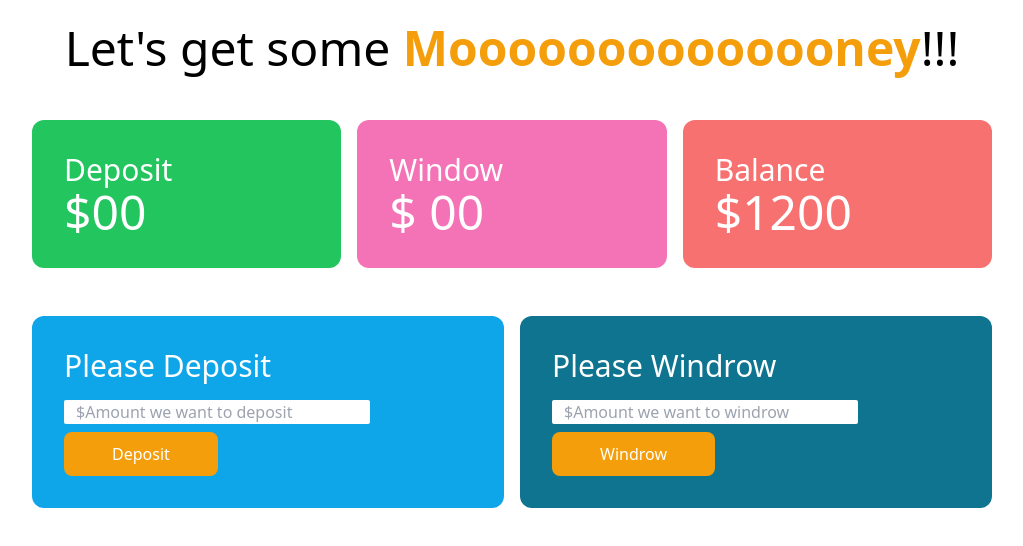
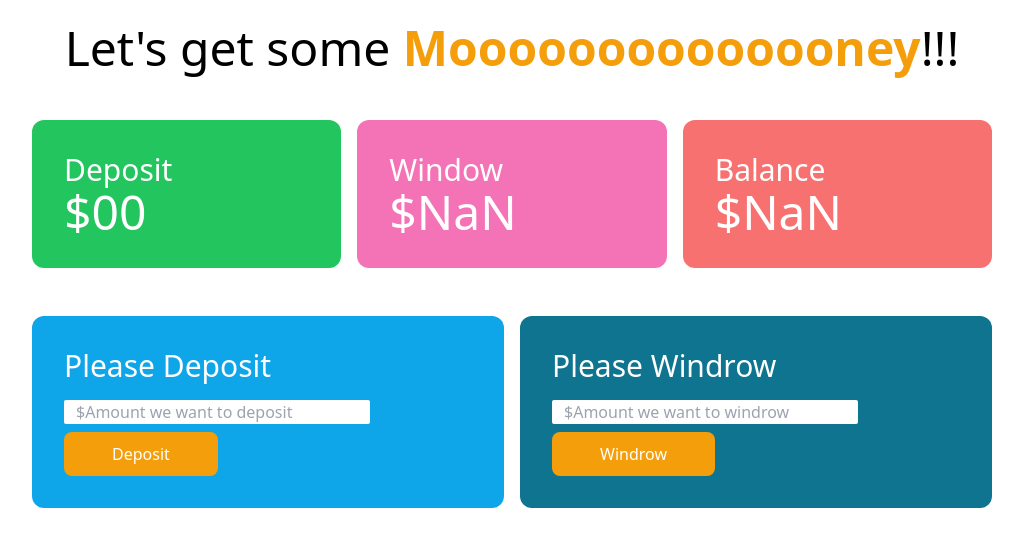
Before and after one commit to MdArefineAhamedJoy/Babar-bank-jsDom, a plain HTML site: page bank.html in a window 1280 px wide. Both pictures are taken after a click on the button "Windrow". Shown: the whole page, without its empty margins (128-1151 px from the left). Drawn offline with nearby package versions, Linux system fonts and the light colour scheme.

Commit message:
finst Project

```diff
--- a/bank.html
+++ b/bank.html
@@ -21,7 +21,7 @@
        </div>
        <div class="bg-pink-400 p-8 rounded-xl">
           <h4 class="text-3xl">Window</h4>
-          <h2 class="text-5xl">$ <span>00</span> </h2>
+          <h2 class="text-5xl">$<span id="windrow-total">00</span> </h2>
        </div>
        <div class="bg-red-400 p-8 rounded-xl">
           <h4 class="text-3xl ">Balance</h4>
@@ -40,12 +40,13 @@
       </div>
       <div class="bg-cyan-700 p-8 rounded-xl">
          <h4 class="text-3xl mb-4 text-white">Please Windrow</h4>
-         <input class="w-9/12 block mb-2 px-3 rounded-sm " type="text" name="" id="user-email" placeholder="$Amount we want to windrow" >
+         <input class="w-9/12 block mb-2 px-3 rounded-sm " type="text" name="" id="windrow-filed" placeholder="$Amount we want to windrow" >
          <button id="btn-windrow" class="bg-amber-500 px-12 py-2.5 text-white font-medium rounded-lg hover:bg-violet-600" >Windrow</button>
       </div>
    </div>
    </section>
  </main>
- <script src="jsDeposit.js"></script>
+ <script src="deposit.js"></script>
+ <script src="windo.js"></script>
 </body>
 </html>
--- a/windo.js
+++ b/windo.js
@@ -0,0 +1,25 @@
+// step:1 add event litener
+document.getElementById('btn-windrow').addEventListener('click',function(){
+    // step:2
+    const windrowFiled= document.getElementById('windrow-filed');
+    const windrowAmoutString =windrowFiled.value ;
+    const windrowAmount =parseFloat(windrowAmoutString)
+    // step:3
+    const windrowPrivisAmount =document.getElementById('windrow-total');
+    const windowAmoutString=windrowPrivisAmount.innerText;
+    const windowAmout=parseFloat(windowAmoutString);
+    // step:4
+    const totalWindrow =windowAmout + windrowAmount;
+    windrowPrivisAmount.innerText=totalWindrow;
+    // step:7 windrowFiled.value='';
+    windrowFiled.value='';
+    // step:5
+    const totalBalancePreves =document.getElementById('total-blance');
+    const totalBlanceString =totalBalancePreves.innerText;
+    const totalBalance =parseFloat(totalBlanceString);
+    // step:6
+    const total = totalBalance - windrowAmount;
+    totalBalancePreves.innerText =total;
+
+
+})
```
Also changed, not shown: deposit.js (line endings or trailing spaces).
